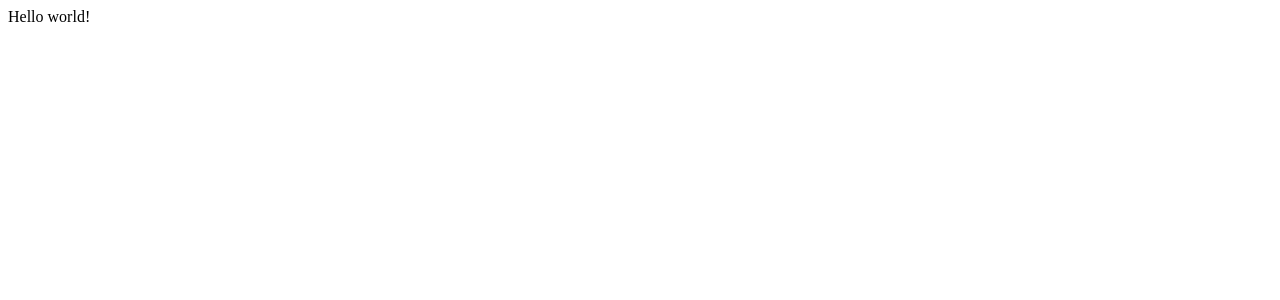
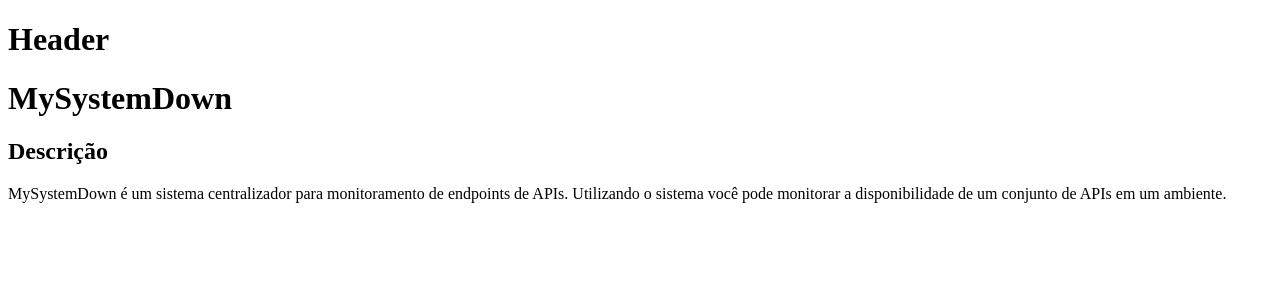
Before and after one commit to LuizFelipeBuaszczyk/mysystemdown-web, a Next.js app: page / in a window 1280 px wide. Shown: the top 300 px of the page. Built offline with nearby package versions, Linux system fonts and the light colour scheme.

Commit message:
chore: Estrutura inicial do projeto

```diff
--- /dev/null
+++ b/src/app/(public)/layout.tsx
@@ -0,0 +1,14 @@
+import Header from '@/components/header/index';
+
+export default function PublicLayout({
+  children,
+}: Readonly<{
+  children: React.ReactNode;
+}>) {
+  return (
+    <body>
+      <Header />
+      {children}
+    </body>
+  );
+}
--- /dev/null
+++ b/src/app/(public)/page.tsx
@@ -0,0 +1,15 @@
+export default function Home() {
+  return (
+    <main>
+      <h1>MySystemDown</h1>
+
+      <article>
+        <h2>Descrição</h2>
+        <p>
+          MySystemDown é um sistema centralizador para monitoramento de endpoints de APIs.
+          Utilizando o sistema você pode monitorar a disponibilidade de um conjunto de APIs em um ambiente.
+        </p>
+      </article>
+    </main>
+  );
+}
--- a/src/app/layout.tsx
+++ b/src/app/layout.tsx
@@ -1,8 +1,8 @@
 import type { Metadata } from "next";
 
 export const metadata: Metadata = {
-  title: "Create Next App",
-  description: "Generated by create next app",
+  title: "MySystemDown",
+  description: "MySystemDown - Web",
 };
 
 export default function RootLayout({
@@ -12,7 +12,7 @@ export default function RootLayout({
 }>) {
   return (
     <html lang="en">
-      <body>{children}</body>
+      {children}
     </html>
   );
 }
--- a/src/app/page.tsx
+++ /dev/null
@@ -1,7 +0,0 @@
-export default function Home() {
-  return (
-    <main>
-      <div>Hello world!</div>
-    </main>
-  );
-}
--- /dev/null
+++ b/src/components/header/index.tsx
@@ -0,0 +1,9 @@
+
+
+export default function Header(){
+    return (
+        <div>
+            <h1>Header</h1>
+        </div>
+    );
+}
```
Also changed, not shown: src/app/(private)/layout.tsx (added, +13 -0 lines), src/app/(public)/sign-in/page.tsx (added, +22 -0 lines).
